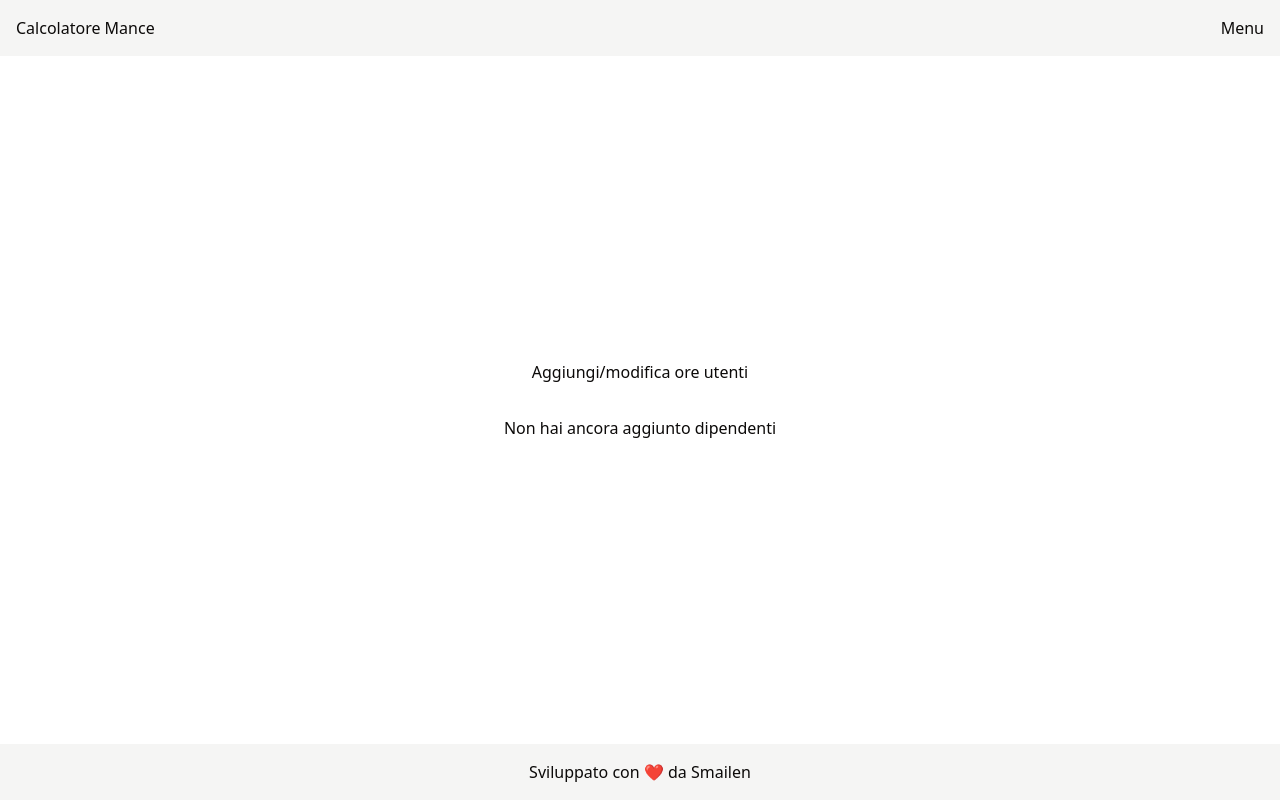
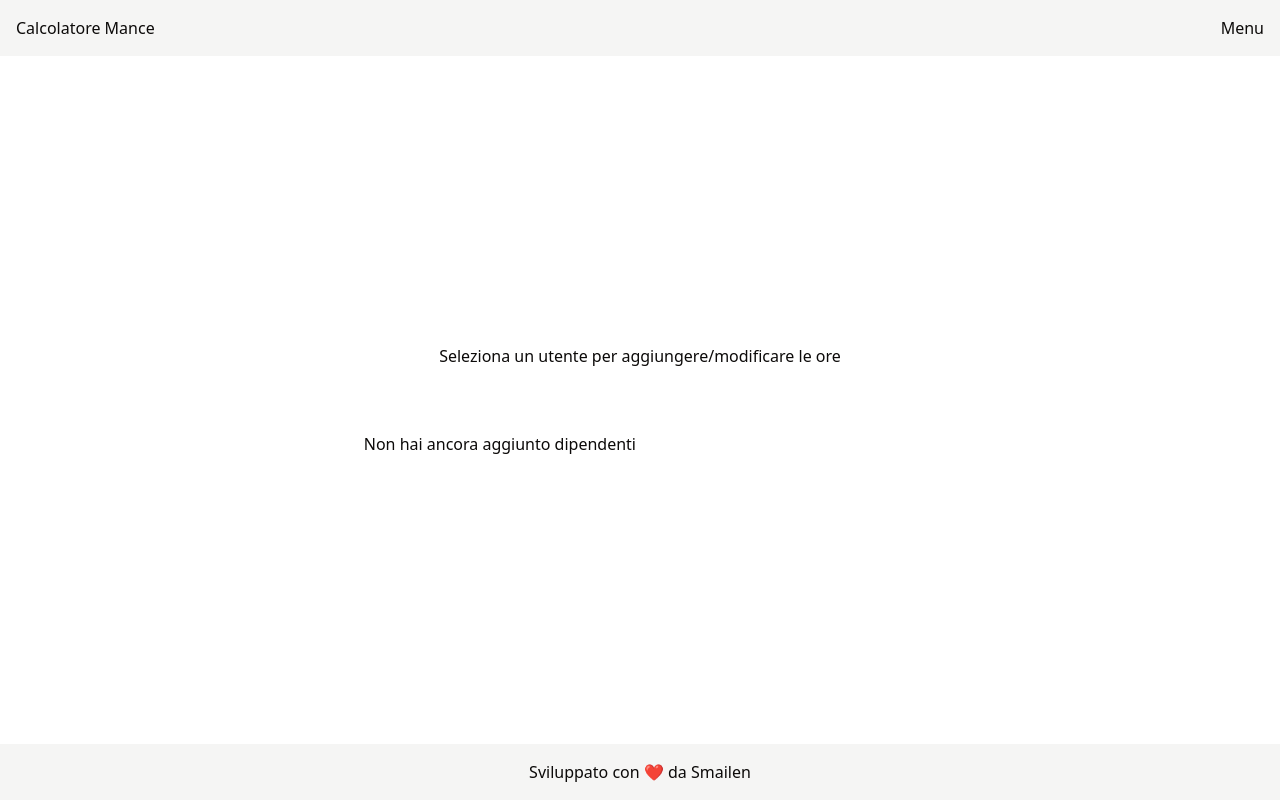
Before and after one commit to Smailen5/calcolatore-mance, a React (Vite) app: page /aggiungi-ore in a window 1280 px wide. Built offline with nearby package versions, Linux system fonts and the light colour scheme.

Commit message:
refactor: :recycle: importa componente
importa componente correttamente ed elimina codice inutilizzato

```diff
--- a/src/pages/HoursPage.tsx
+++ b/src/pages/HoursPage.tsx
@@ -1,20 +1,17 @@
 import Footer from "@/components/Footer";
 import Navbar from "@/components/Navbar";
 import Page from "@/components/Page";
-import UserGrid from "@/components/UserGrid";
-// import UserGrid from "@/components/UserGrid";
-// import UserSession from "@/components/UserSession";
-import { useGlobalContext } from "@/utils/contex";
+import UserSession from "@/components/UserSession";
 
 const HoursPage = () => {
-const {dataUserHoursSession} = useGlobalContext()
+  // const {dataUserHoursSession} = useGlobalContext()
   return (
     <>
       <Navbar />
       <Page>
-        <h2>Aggiungi/modifica ore utenti</h2>
-        {/* <UserSession data={dataUser} /> */}
-        <UserGrid data={dataUserHoursSession} />
+        <h2>Seleziona un utente per aggiungere/modificare le ore</h2>
+        <UserSession />
+        {/* <UserGrid data={dataUserHoursSession} /> */}
       </Page>
       <Footer />
     </>
```
